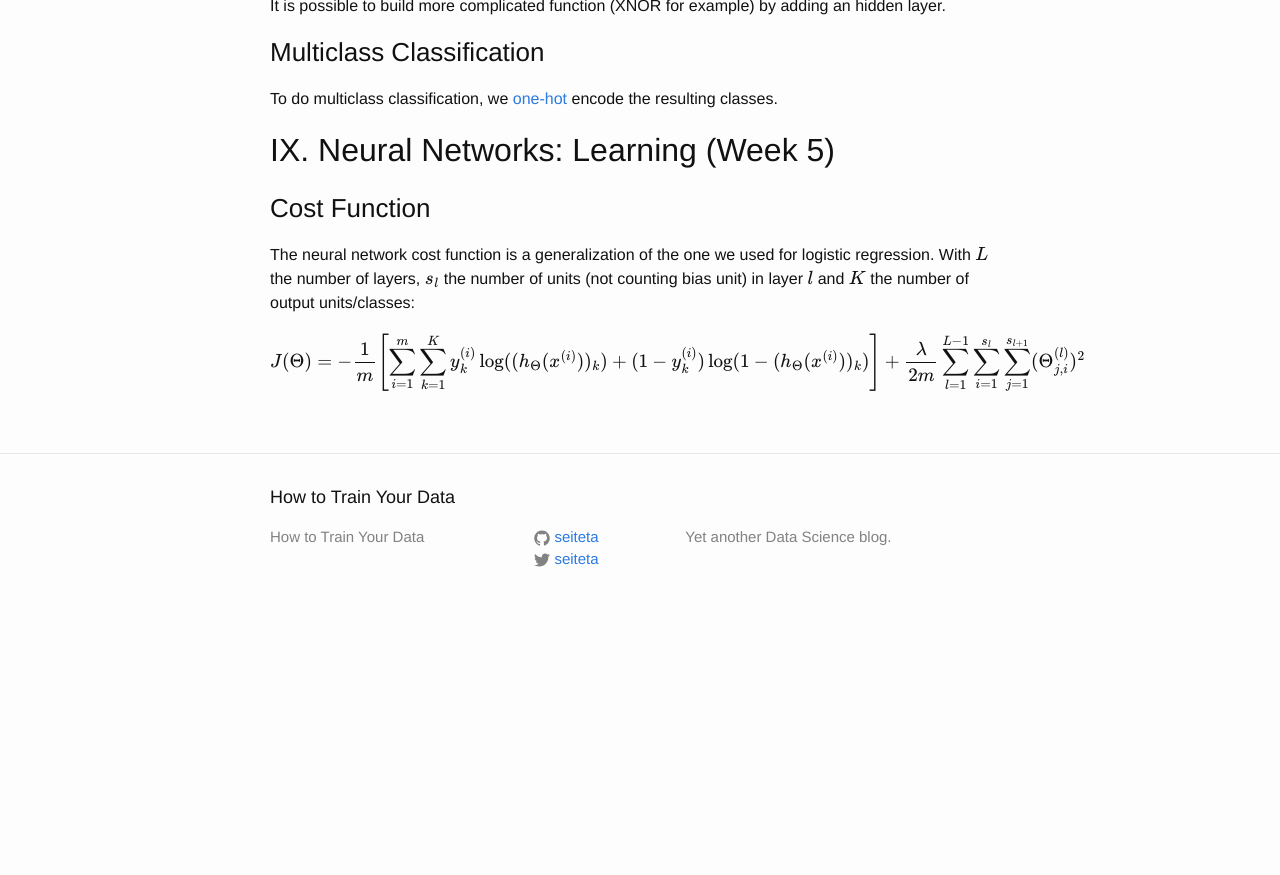
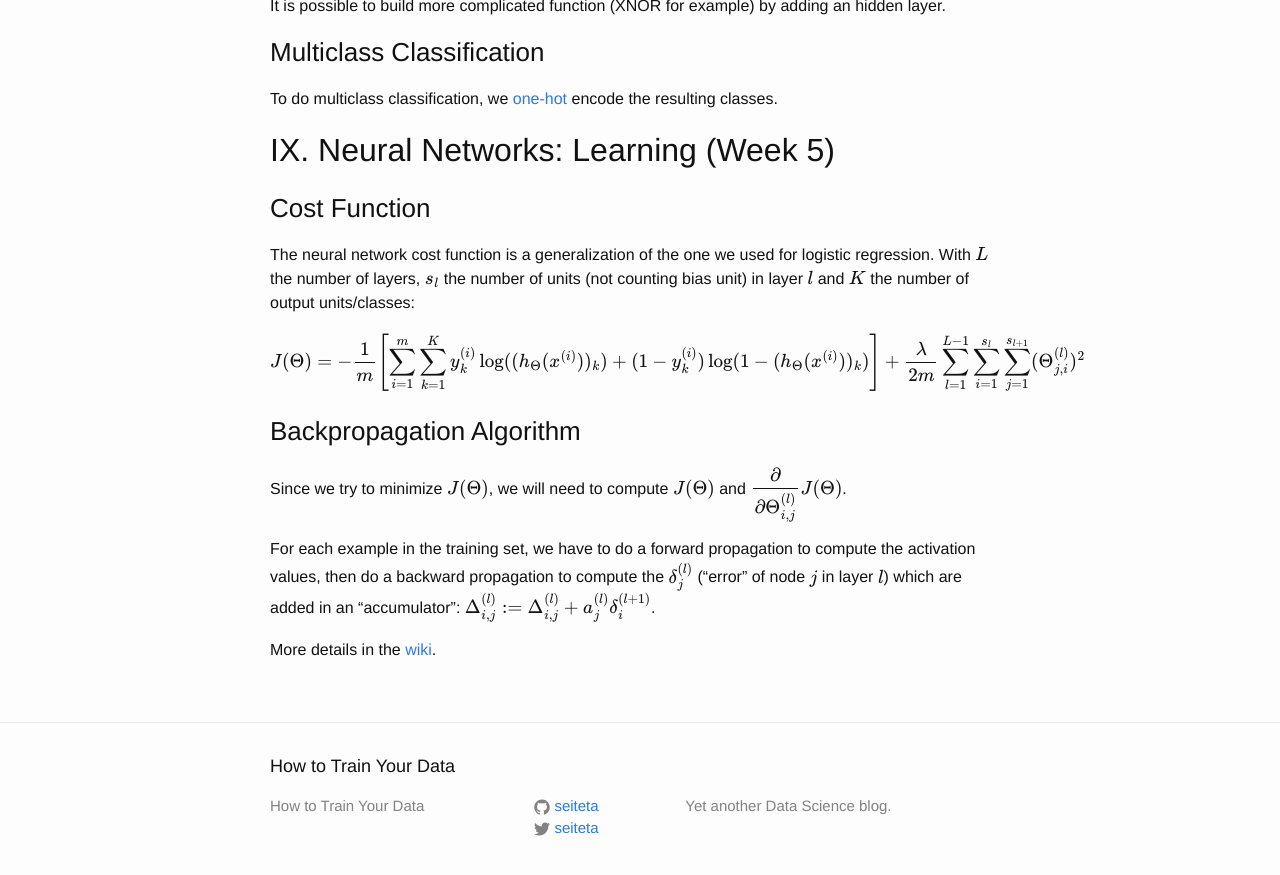
Before and after one commit to seiteta/seiteta.github.io_old, a Jekyll site: the page built from _posts/2014-12-04-machine-learning-notes.md, in a window 1280 px wide and 900 px high, scrolled down 9734 px. Shown: the top 875 px of the window. Built offline with Jekyll 4.4.1, drawn with Linux system fonts in a browser that asks for light colours; formulas are drawn with MathJax 3; before the commit the page ends 10365 px from its top, so only the background shows below that.

Commit message:
Add ##IX ### Backpropagation Algorithm

```diff
--- a/_posts/2014-12-04-machine-learning-notes.md
+++ b/_posts/2014-12-04-machine-learning-notes.md
@@ -355,3 +355,11 @@ To do multiclass classification, we [one-hot](https://en.wikipedia.org/wiki/One-
 The neural network cost function is a generalization of the one we used for logistic regression. With $$L$$ the number of layers, $$s_l$$ the number of units (not counting bias unit) in layer $$l$$ and $$K$$ the number of output units/classes:
 
 $$J(\Theta) = - \frac{1}{m} \left[ \sum_{i=1}^m \sum_{k=1}^K y^{(i)}_k \log ((h_\Theta (x^{(i)}))_k) + (1 - y^{(i)}_k)\log (1 - (h_\Theta(x^{(i)}))_k)\right] + \frac{\lambda}{2m}\sum_{l=1}^{L-1} \sum_{i=1}^{s_l} \sum_{j=1}^{s_{l+1}} ( \Theta_{j,i}^{(l)})^2$$
+
+### Backpropagation Algorithm
+
+Since we try to minimize $$J(\Theta)$$, we will need to compute $$J(\Theta)$$ and $$\dfrac{\partial}{\partial \Theta_{i,j}^{(l)}}J(\Theta)$$.
+
+For each example in the training set, we have to do a forward propagation to compute the activation values, then do a backward propagation to compute the $$\delta_j^{(l)}$$ ("error" of node $$j$$ in layer $$l$$) which are added in an "accumulator": $$\Delta^{(l)}_{i,j} := \Delta^{(l)}_{i,j} + a_j^{(l)} \delta_i^{(l+1)}$$.
+
+More details in the [wiki](https://share.coursera.org/wiki/index.php/ML:Neural_Networks:_Learning#Backpropagation_Algorithm).
```
